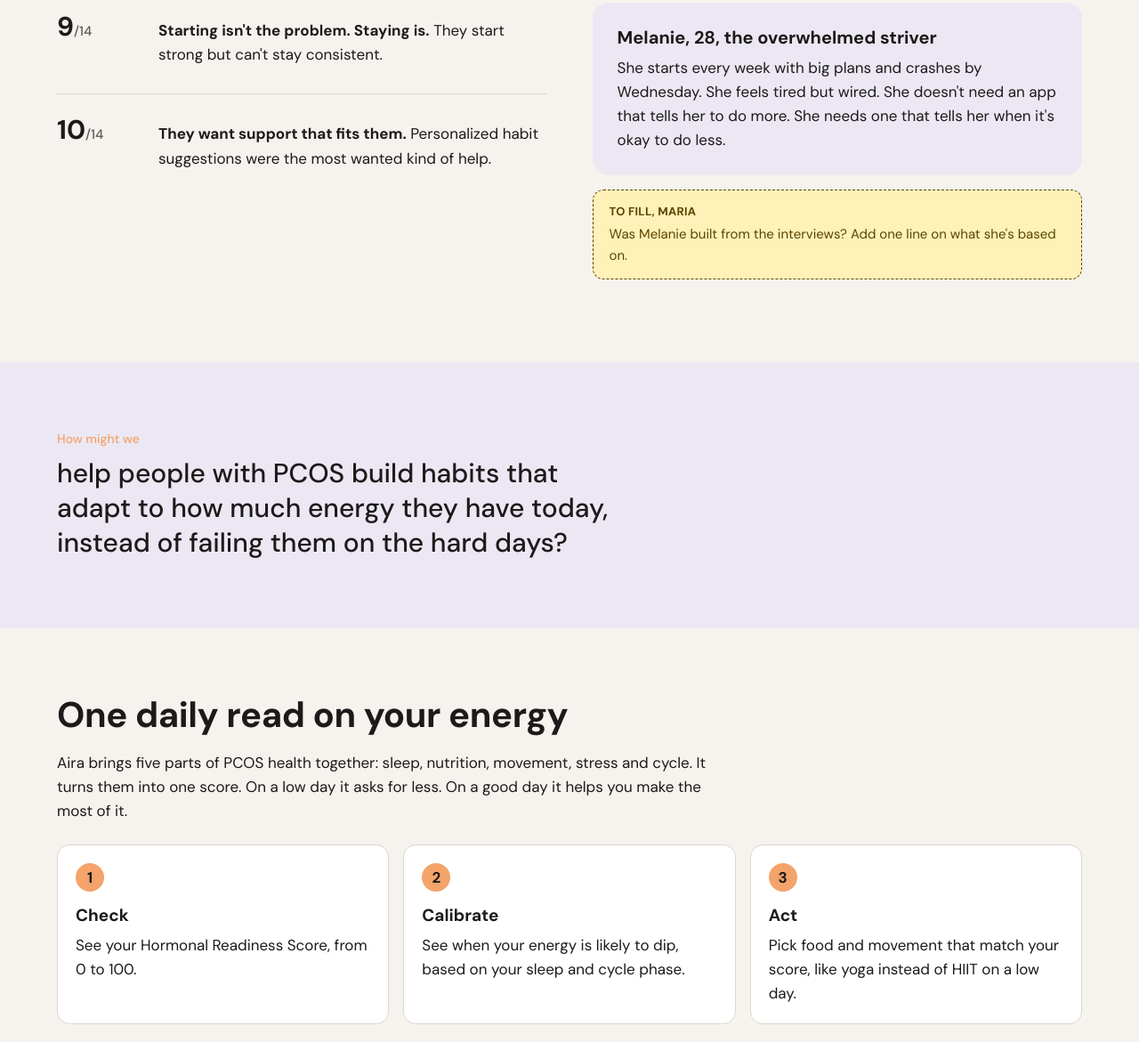
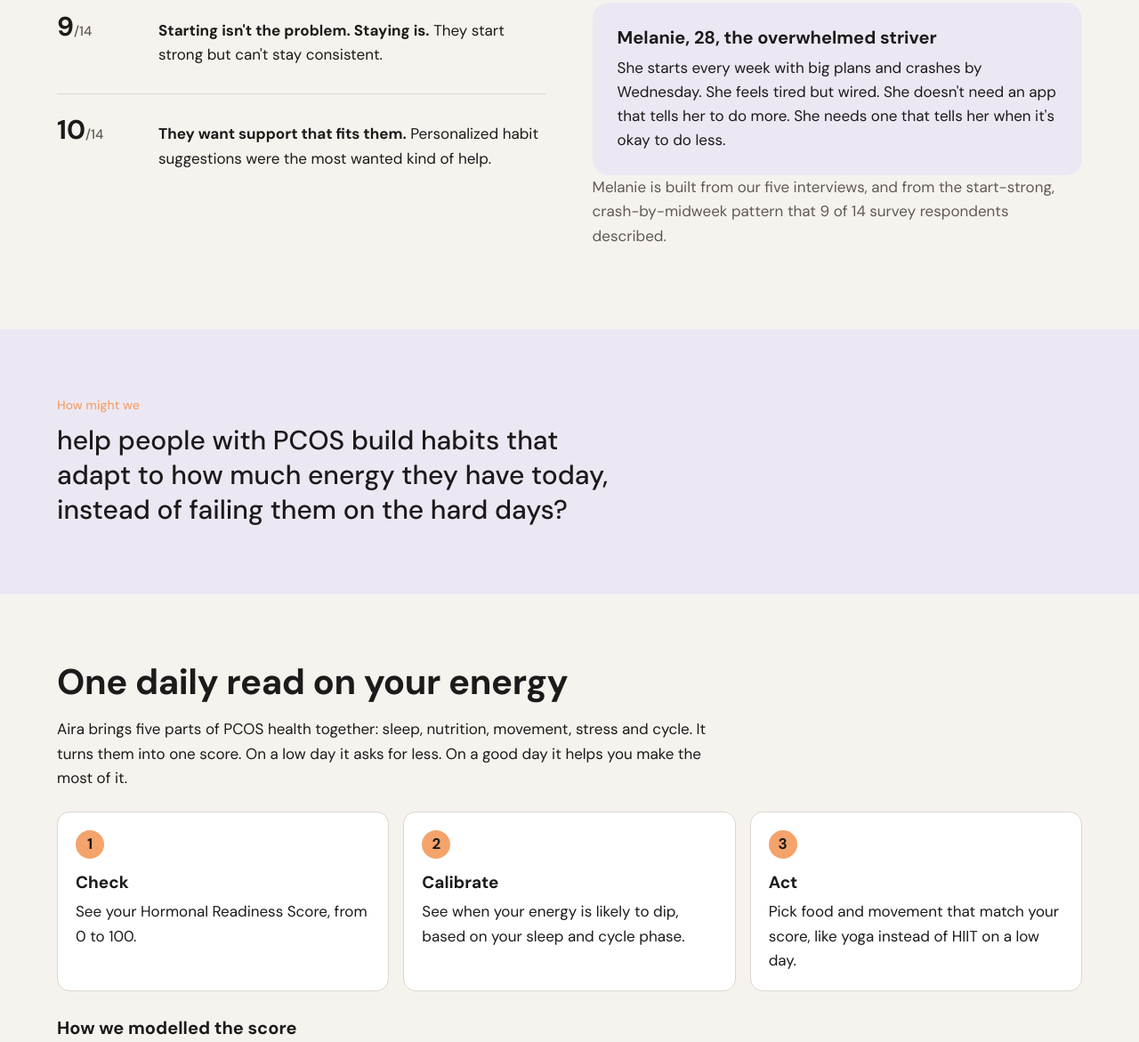
Before and after one commit to msg0522/portfolio, a plain HTML site: page aira/index.html in a window 1280 px wide. Shown: the part 1950-3121 px from the top of the page at 89% size. Drawn offline with nearby package versions, Linux system fonts and the light colour scheme.

Commit message:
Aira: fill persona and testing notes
Co-Authored-By: Claude Opus 5.5 <noreply@anthropic.com>
Claude-Session: https://claude.ai/code/session_016JydZWRWk17jH4nrQ4gyyn

```diff
--- a/aira/index.html
+++ b/aira/index.html
@@ -204,7 +204,7 @@ footer .wrap{display:flex;flex-wrap:wrap;justify-content:space-between;gap:12px}
         <h3>Melanie, 28, the overwhelmed striver</h3>
         <p style="margin:0">She starts every week with big plans and crashes by Wednesday. She feels tired but wired. She doesn't need an app that tells her to do more. She needs one that tells her when it's okay to do less.</p>
       </div>
-      <div class="fill"><b>TO FILL, MARIA</b>Was Melanie built from the interviews? Add one line on what she's based on.</div>
+      <p class="mute">Melanie is built from our five interviews, and from the start-strong, crash-by-midweek pattern that 9 of 14 survey respondents described.</p>
     </div>
   </div>
 </div></section>
@@ -286,7 +286,7 @@ footer .wrap{display:flex;flex-wrap:wrap;justify-content:space-between;gap:12px}
   <div>
     <h2>Testing and iteration</h2>
     <p>We tested the wireframes by asking people to complete onboarding, check their score, use the widget, review their energy patterns and react to notifications.</p>
-    <div class="fill"><b>TO FILL, MARIA</b>Who tested the wireframes, and roughly how many people? Classmates, interviewees, or both?</div>
+    <p class="mute">We tested with our whole class, which included five or six women, and with some of the people we interviewed.</p>
   </div>
   <ul class="stats">
     <li><span class="n">01</span><span>Complex hormone graphs became <b>one battery-style score</b>.</span></li>
```
